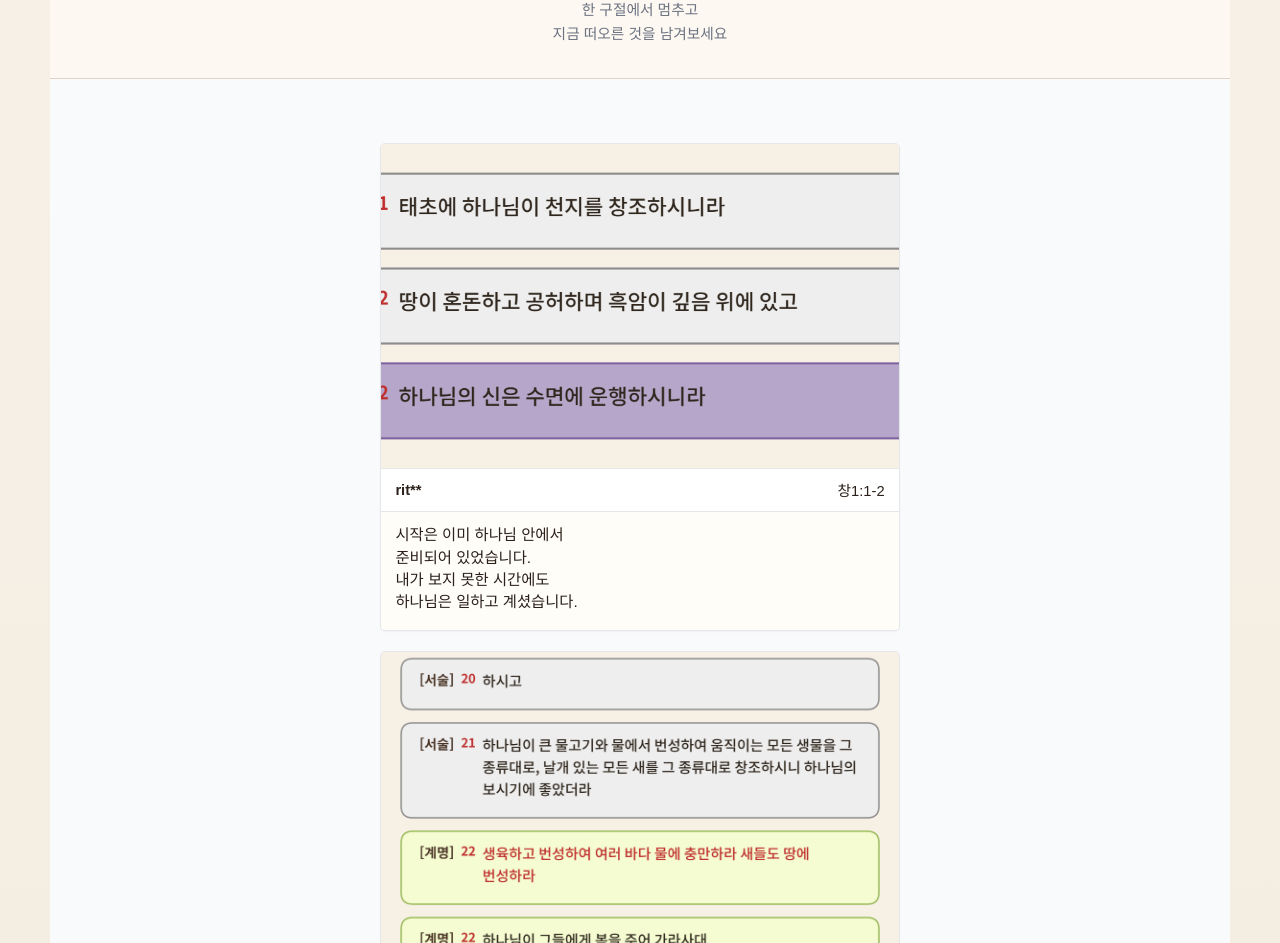
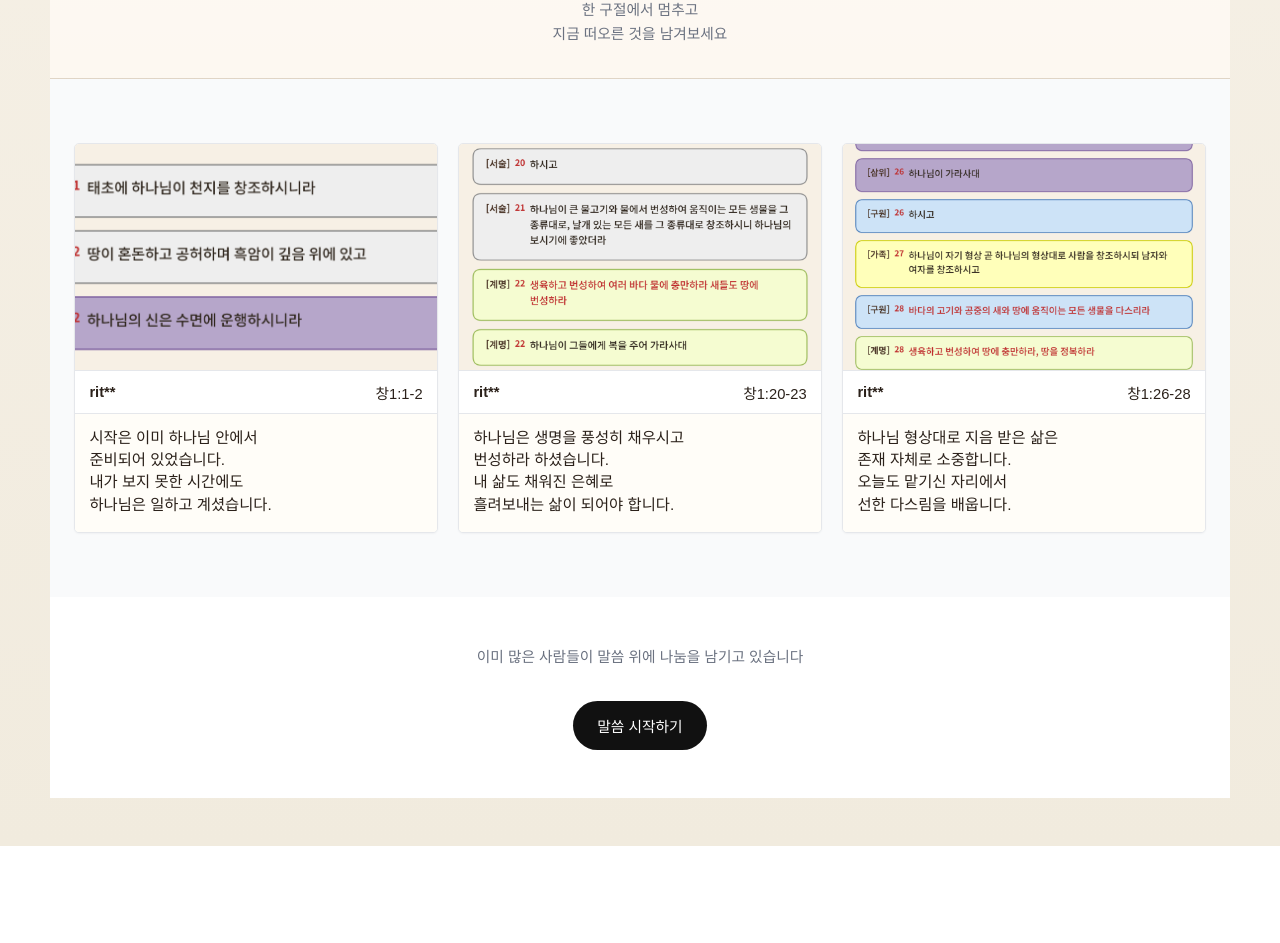
Before and after one commit to scmoonkr/OneMinuteBible, a Nuxt app in the folder apps/web/: page / in a window 1280 px wide. Shown: the part 854-1797 px from the top of the page. After the commit the page ends 1700 px from the top, so only its background shows below. Built offline with nearby package versions, Linux system fonts and the light colour scheme.

Commit message:
style: show home share cards in one row

```diff
--- a/apps/web/assets/main.css
+++ b/apps/web/assets/main.css
@@ -1552,7 +1552,8 @@ input {
 }
 
 .home-preview-list--shares {
-  width: min(100%, 520px);
+  width: min(100%, 1180px);
+  grid-template-columns: repeat(3, minmax(0, 1fr));
   gap: 1.25rem;
 }
 
@@ -1689,6 +1690,7 @@ input {
 
   .home-preview-list--shares {
     width: 100%;
+    grid-template-columns: 1fr;
   }
 
   .home-share-card-message {
```
